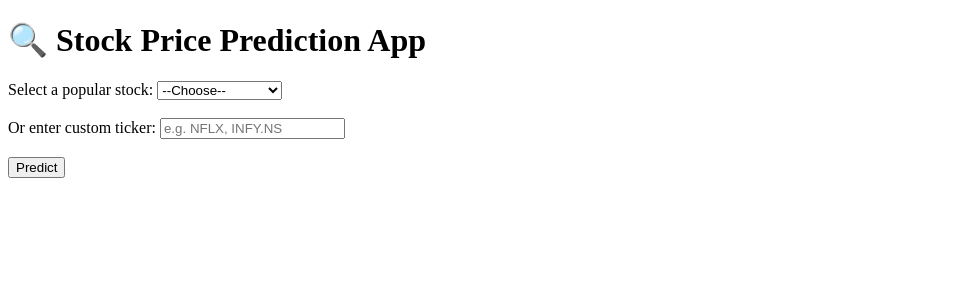
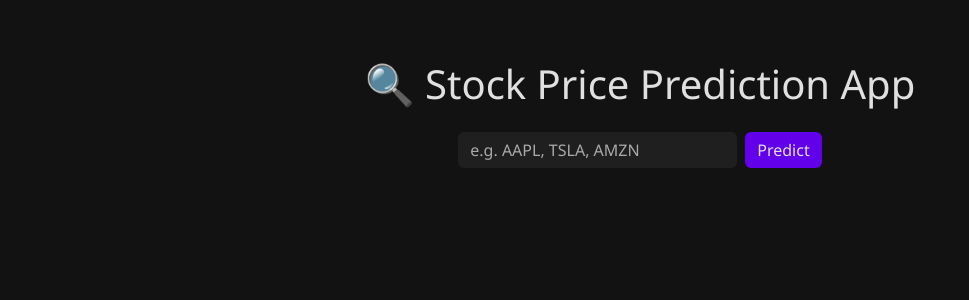
Before and after one commit to raghavvgaurr/stock_proj, a Flask app: page / in a window 1280 px wide. Shown: the top 300 px of the page, without its empty margins (0-969 px from the left). Run offline with Flask 3, Linux system fonts and the light colour scheme.

Commit message:
Update index.html

```diff
--- a/templates/index.html
+++ b/templates/index.html
@@ -1,45 +1,74 @@
 <!DOCTYPE html>
-<html>
+<html lang="en">
 <head>
-    <title>🔍 Stock Price Prediction App</title>
+    <meta charset="UTF-8">
+    <title>🔍 Stock Price Prediction</title>
+    <link href="https://cdn.jsdelivr.net/npm/bootstrap@5.3.2/dist/css/bootstrap.min.css" rel="stylesheet">
+    <style>
+        body {
+            background-color: #121212;
+            color: #e0e0e0;
+            font-family: 'Segoe UI', sans-serif;
+        }
+        .container {
+            margin-top: 60px;
+        }
+        .form-control, .btn, .list-group-item {
+            background-color: #1f1f1f;
+            color: #e0e0e0;
+            border: none;
+        }
+        .form-control::placeholder {
+            color: #aaa;
+        }
+        .btn-primary {
+            background-color: #6200ea;
+        }
+        .result-box {
+            background-color: #1e1e1e;
+            padding: 25px;
+            border-radius: 15px;
+            box-shadow: 0 0 10px rgba(255,255,255,0.1);
+        }
+        .chart-container {
+            margin-top: 40px;
+        }
+    </style>
 </head>
 <body>
-    <h1>🔍 Stock Price Prediction App</h1>
+    <div class="container text-center">
+        <h1 class="mb-4">🔍 Stock Price Prediction App</h1>
 
-    <form method="POST">
-        <label>Select a popular stock:</label>
-        <select name="popular_ticker">
-            <option value="">--Choose--</option>
-            <option value="AAPL">Apple (AAPL)</option>
-            <option value="TSLA">Tesla (TSLA)</option>
-            <option value="AMZN">Amazon (AMZN)</option>
-            <option value="MSFT">Microsoft (MSFT)</option>
-            <option value="GOOG">Google (GOOG)</option>
-            <option value="RELIANCE.NS">Reliance (NSE)</option>
-            <option value="TCS.NS">TCS (NSE)</option>
-        </select>
+        <form method="POST" class="d-flex justify-content-center mb-4">
+            <input type="text" name="ticker" list="tickers" class="form-control w-25" placeholder="e.g. AAPL, TSLA, AMZN" required>
+            <button type="submit" class="btn btn-primary ms-2">Predict</button>
+        </form>
 
-        <br><br>
-        <label>Or enter custom ticker:</label>
-        <input type="text" name="ticker" placeholder="e.g. NFLX, INFY.NS">
+        <datalist id="tickers">
+            <option value="AAPL"><option value="TSLA"><option value="AMZN"><option value="GOOGL">
+            <option value="MSFT"><option value="NFLX"><option value="META"><option value="NVDA">
+        </datalist>
 
-        <br><br>
-        <button type="submit">Predict</button>
-    </form>
+        {% if error %}
+            <div class="alert alert-danger">{{ error }}</div>
+        {% endif %}
 
-    {% if error %}
-        <p style="color: red;">{{ error }}</p>
-    {% endif %}
+        {% if ticker %}
+        <div class="result-box mx-auto w-75 text-start">
+            <h4><strong>📊 {{ ticker }} Prediction Result</strong></h4>
+            <p><strong>Current Price:</strong> ₹{{ current_price }}</p>
+            <p><strong>Predicted Price:</strong> ₹{{ predicted_price }}</p>
+            <p><strong>Trend:</strong> {{ trend }}</p>
+            <p><strong>Recommendation:</strong> {{ recommendation }}</p>
+            <p><strong>Expected Return:</strong> ₹{{ expected_return }}</p>
+            <p><strong>RMSE:</strong> {{ rmse }}</p>
+            <p><strong>MAE:</strong> {{ mae }}</p>
+        </div>
 
-    {% if chart %}
-        <h2>📊 Prediction Chart for {{ ticker }}</h2>
-        {{ chart|safe }}
-        <p>Current Price: ₹{{ current_price }}</p>
-        <p>Predicted Price: ₹{{ predicted_price }}</p>
-        <p>Trend: {{ trend }}</p>
-        <p>Recommendation: {{ recommendation }}</p>
-        <p>Expected Return: ₹{{ expected_return }}</p>
-        <p>RMSE: {{ rmse }}, MAE: {{ mae }}</p>
-    {% endif %}
+        <div class="chart-container">
+            {{ chart | safe }}
+        </div>
+        {% endif %}
+    </div>
 </body>
 </html>
```
